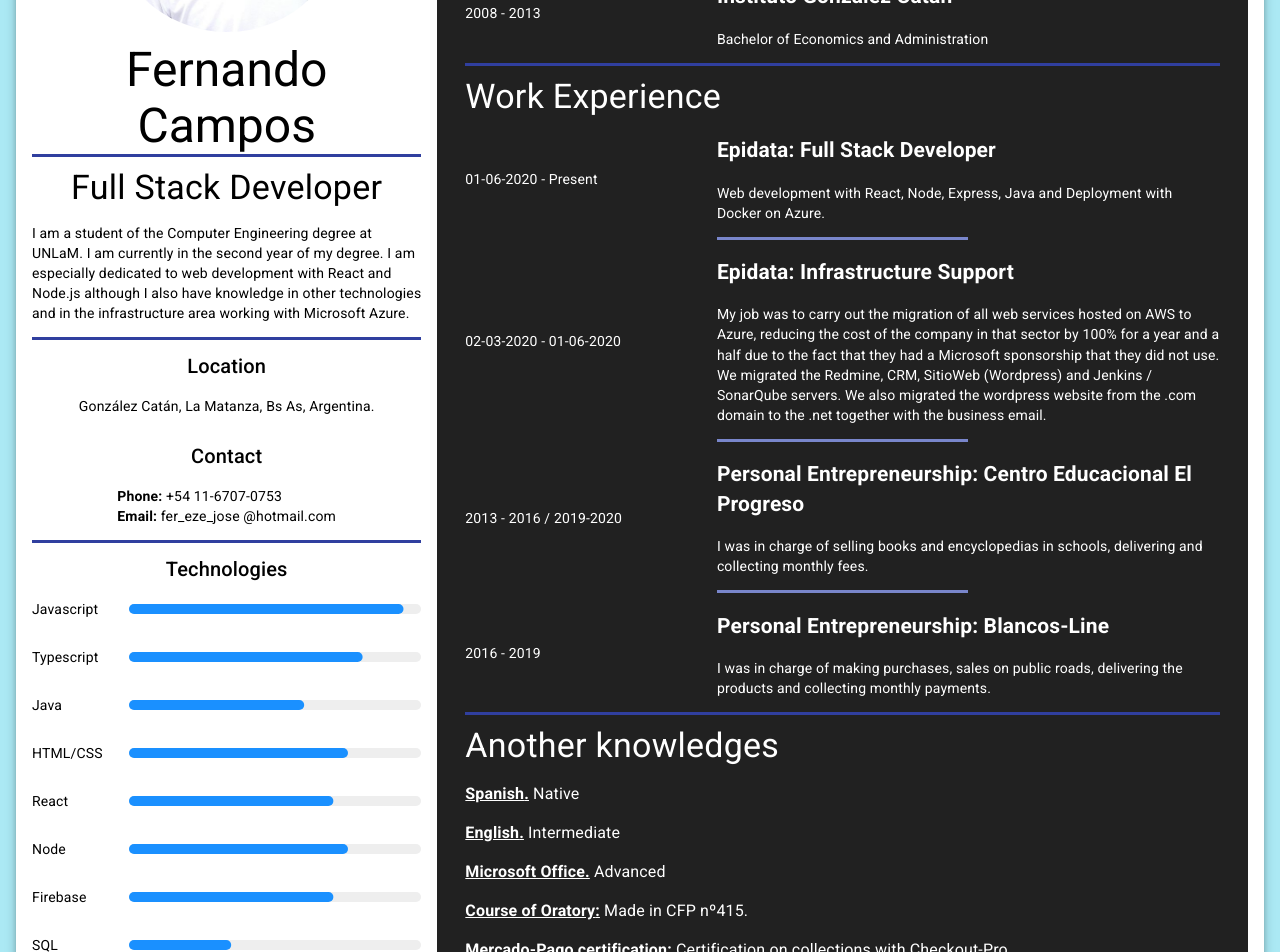
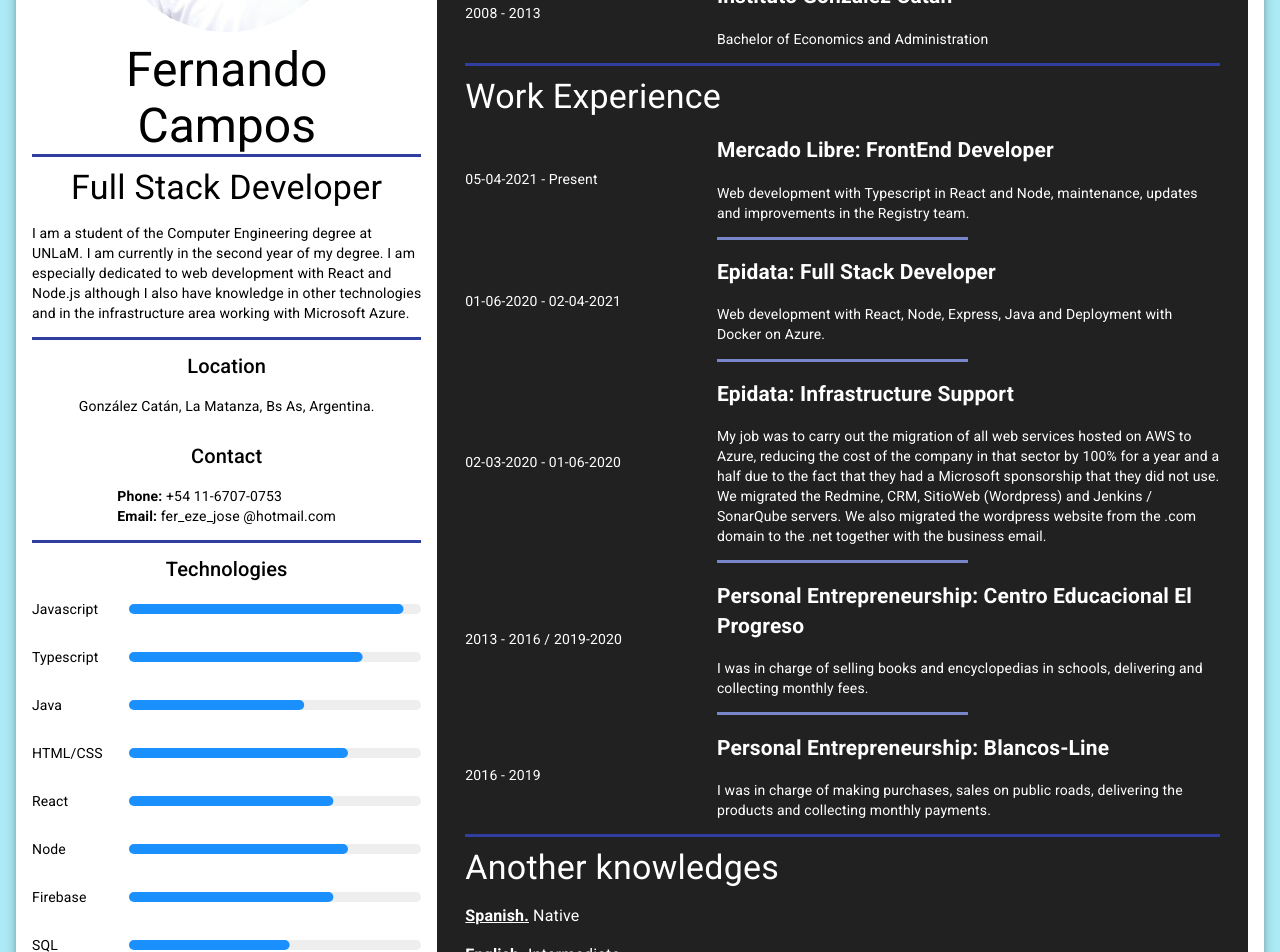
Before and after one commit to FerCamposDev/Portfolio, a React (Create React App) app: page /en/resume in a window 1280 px wide. Shown: the part 320-1272 px from the top of the page. Built offline with nearby package versions, Linux system fonts and the light colour scheme.

Commit message:
acomodo cs, agrego captura crpto-journal

```diff
--- a/src/Pages/Resume/Resume.tsx
+++ b/src/Pages/Resume/Resume.tsx
@@ -56,7 +56,7 @@ const Resume = () => {
             <Technology name={"React"} level={70} />
             <Technology name={"Node"} level={75} />
             <Technology name={"Firebase"} level={70} />
-            <Technology name={"SQL"} level={35} />
+            <Technology name={"SQL"} level={55} />
             <Technology name={"Docker"} level={66} />
             <Technology name={"Azure"} level={70} />
             <Technology name={"C"} level={80} />
@@ -82,7 +82,13 @@ const Resume = () => {
           <Typography variant="h4" className={classes.marginTop}>{wordings.resume.work}</Typography>
           <Grid container alignItems="center" >
             <TimeAndData
-              time={`01-06-2020 - ${wordings.resume.present}`}
+              time={`05-04-2021 - ${wordings.resume.present}`}
+              title={wordings.resume.meli}
+              desc={wordings.resume.meliDesc}
+              divider={true}
+            />
+            <TimeAndData
+              time={'01-06-2020 - 02-04-2021'}
               title={wordings.resume.epiDev}
               desc={wordings.resume.epiDevDesc}
               divider={true}
--- a/src/i18n/translations/en.ts
+++ b/src/i18n/translations/en.ts
@@ -27,6 +27,8 @@ export const enTranslations = {
     "degree": "Computer Engineering.",
     "secondary": "Bachelor of Economics and Administration",
     "work": "Work Experience",
+    "meli": "Mercado Libre: FrontEnd Developer",
+    "meli-desc": "Web development with Typescript in React and Node, maintenance, updates and improvements in the Registry team.",
     "epi-dev": "Epidata: Full Stack Developer",
     "epi-dev-desc": "Web development with React, Node, Express, Java and Deployment with Docker on Azure.",
     "epi-infra": "Epidata: Infrastructure Support",
--- a/src/i18n/translations/es.ts
+++ b/src/i18n/translations/es.ts
@@ -27,6 +27,8 @@ export const esTranslations = {
     "degree": "Ingeniería en Informática",
     "secondary": "Bachiller en Economía y Administración",
     "work": "Experiencia Laboral",
+    "meli": "Mercado Libre: Desarrollador FrontEnd",
+    "meli-desc": "Desarrollo web con Typescript en React y Node, mantenimiento, actualizaciones y mejoras en el equipo de Registro.",
     "epi-dev": "Epidata: Desarrollador Full Stack",
     "epi-dev-desc": "Desarrollo web con React, Node, Express, Java y Despliegue con Docker sobre Azure.",
     "epi-infra": "Epidata: Soporte Infraestructura",
--- a/src/i18n/wordings.ts
+++ b/src/i18n/wordings.ts
@@ -31,6 +31,8 @@ const useWordings = () => {
       degree: t("resume.degree"),
       secondary: t("resume.secondary"),
       work: t("resume.work"),
+      meli:t("resume.meli"),
+      meliDesc:t("resume.meli-desc"),
       epiDev: t("resume.epi-dev"),
       epiDevDesc: t("resume.epi-dev-desc"),
       epiInfra: t("resume.epi-infra"),
```
Also changed, not shown: src/images/projects/crypto-journal.png (added).
